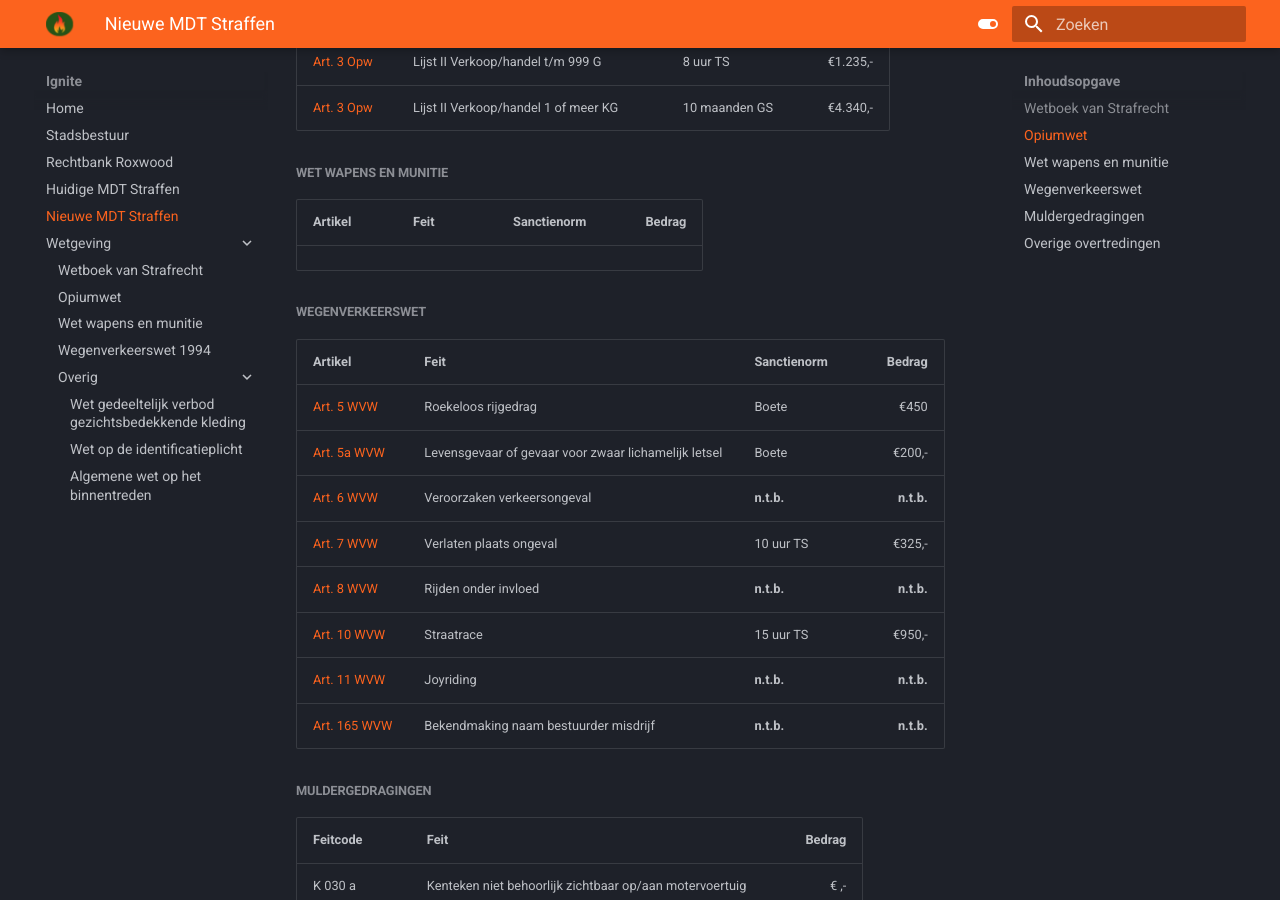
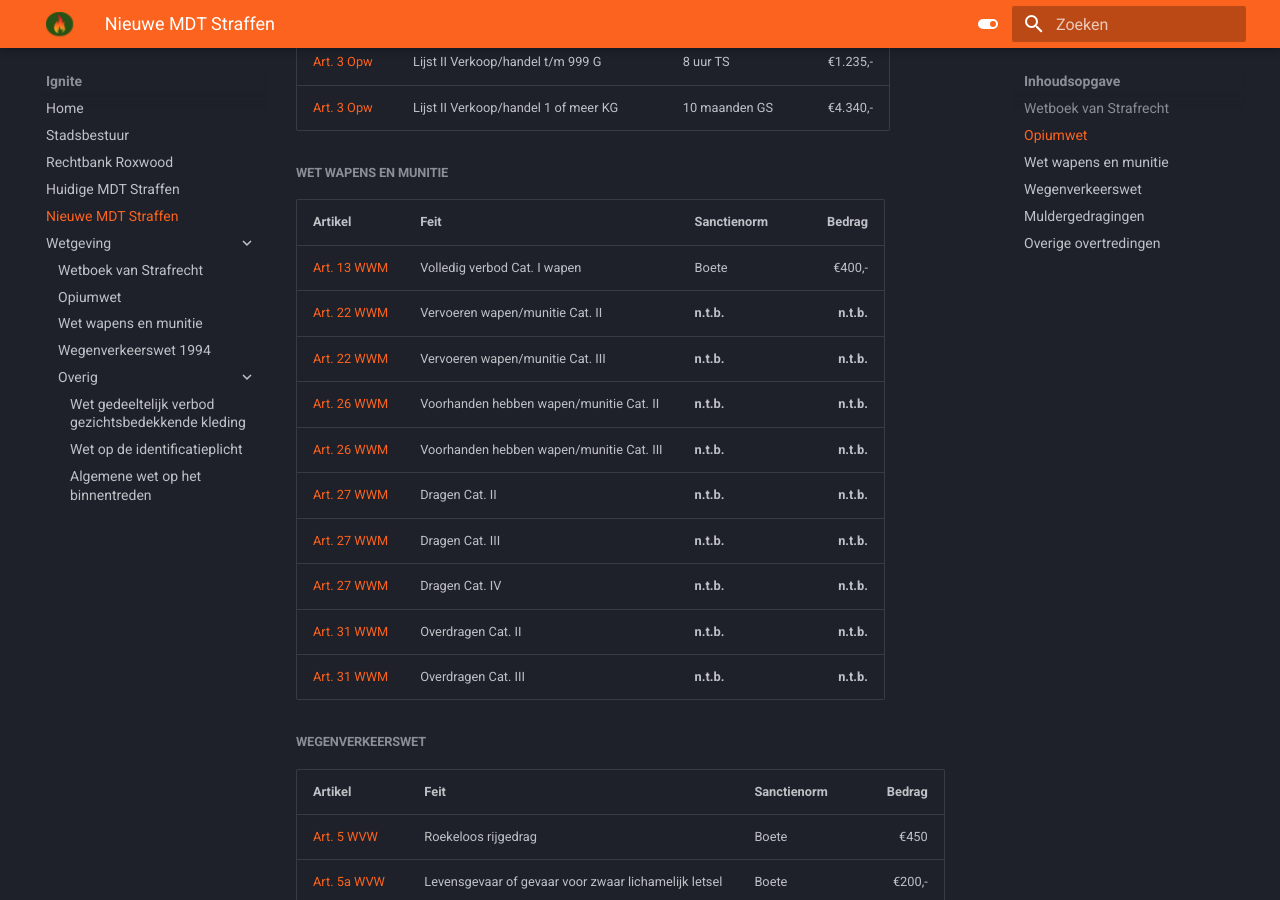
Before and after one commit to NLDenny/wetboek, an MkDocs documentation site: the page built from docs/overig/bboud.md, in a window 1280 px wide and 900 px high, scrolled down 3563 px. Built offline with MkDocs 1.6.1 and Material for MkDocs 9.7.7, drawn with Linux system fonts in a browser that asks for light colours.

Commit message:
Update bboud.md

```diff
--- a/docs/overig/bboud.md
+++ b/docs/overig/bboud.md
@@ -87,7 +87,16 @@ Het is daarom raadzaam om periodiek deze pagina opnieuw te bekijken.
 #####Wet wapens en munitie
 |Artikel|Feit|Sanctienorm|Bedrag
 |:----|:----|:------|-:|
-
+[Art. 13 WWM](/wetboek/wwm/#artikel-13-categorie-i) | Volledig verbod Cat. I wapen  | Boete | €400,-
+[Art. 22 WWM](/wetboek/wwm/#artikel-22-vervoer-categorie-ii-en-iii) | Vervoeren wapen/munitie Cat. II | __n.t.b.__ | __n.t.b.__
+[Art. 22 WWM](/wetboek/wwm/#artikel-22-vervoer-categorie-ii-en-iii) | Vervoeren wapen/munitie Cat. III | __n.t.b.__ | __n.t.b.__
+[Art. 26 WWM](/wetboek/wwm/#artikel-26-voorhanden-hebben-categorie-ii-en-iii) | Voorhanden hebben wapen/munitie Cat. II | __n.t.b.__ | __n.t.b.__
+[Art. 26 WWM](/wetboek/wwm/#artikel-26-voorhanden-hebben-categorie-ii-en-iii) | Voorhanden hebben wapen/munitie Cat. III | __n.t.b.__ | __n.t.b.__
+[Art. 27 WWM](/wetboek/wwm/#artikel-27-dragen-categorie-ii-iii-en-iv) | Dragen Cat. II | __n.t.b.__ | __n.t.b.__
+[Art. 27 WWM](/wetboek/wwm/#artikel-27-dragen-categorie-ii-iii-en-iv) | Dragen Cat. III | __n.t.b.__ | __n.t.b.__
+[Art. 27 WWM](/wetboek/wwm/#artikel-27-dragen-categorie-ii-iii-en-iv) | Dragen Cat. IV | __n.t.b.__ | __n.t.b.__
+[Art. 31 WWM](/wetboek/wwm/#artikel-31-overdragen-categorie-ii-en-iii) | Overdragen Cat. II| __n.t.b.__ | __n.t.b.__
+[Art. 31 WWM](/wetboek/wwm/#artikel-31-overdragen-categorie-ii-en-iii) | Overdragen Cat. III | __n.t.b.__ | __n.t.b.__
 
 #####Wegenverkeerswet
 |Artikel|Feit|Sanctienorm|Bedrag
```
